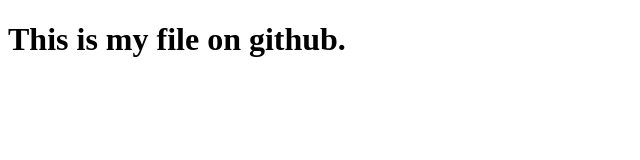
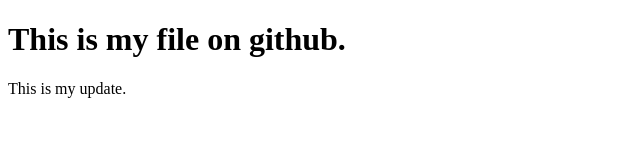
Before and after one commit to practicalit/aug31-git, a plain HTML site: page jennine.html in a window 1280 px wide. Shown: the whole page, without its empty margins (0-640 px from the left). Drawn offline with Linux system fonts and the light colour scheme.

Commit message:
updating my files

```diff
--- a/jennine.html
+++ b/jennine.html
@@ -7,5 +7,6 @@
 </head>
 <body>
     <h1>This is my file on github.</h1>
+    <p>This is my update.</p>
 </body>
 </html>
```
